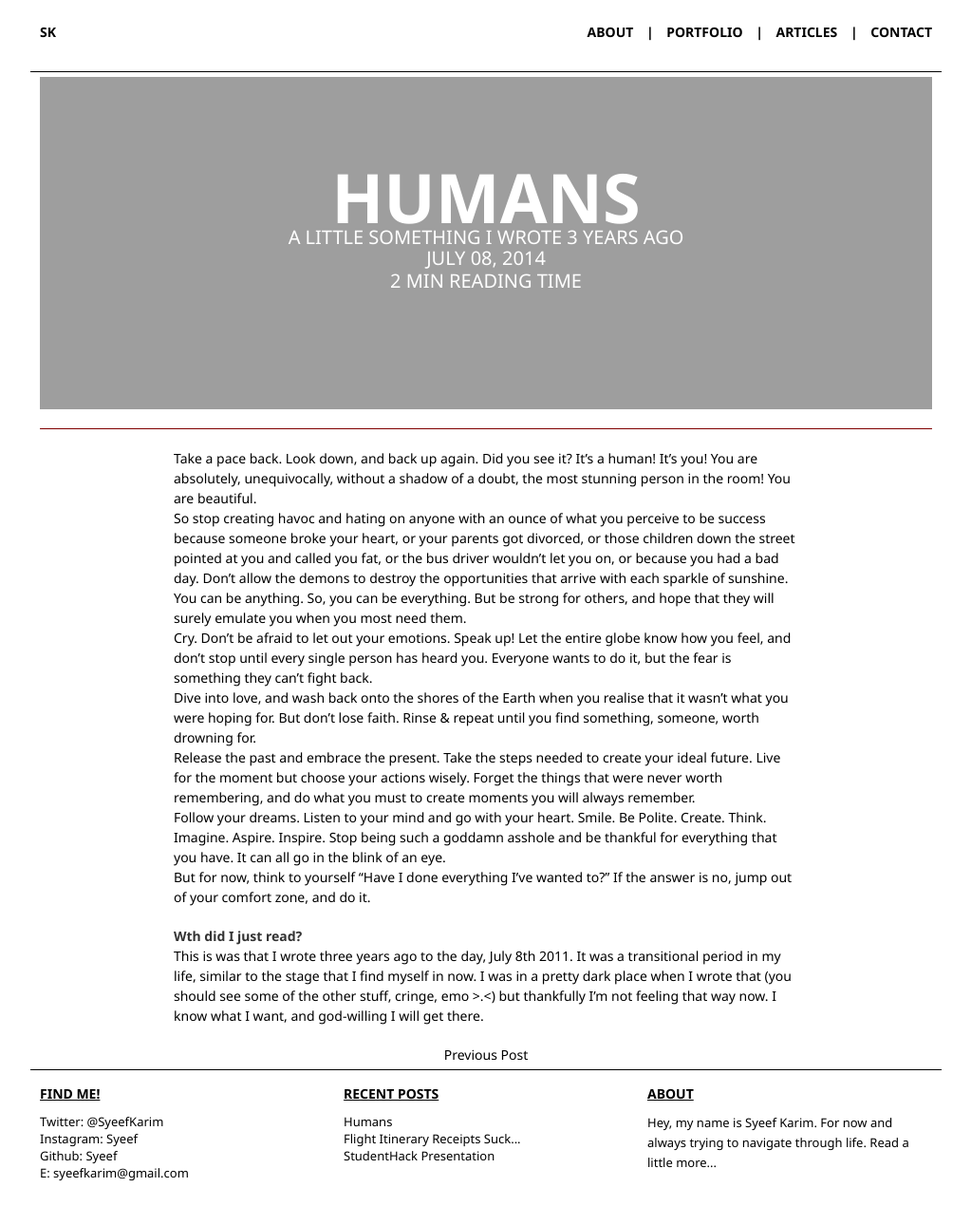
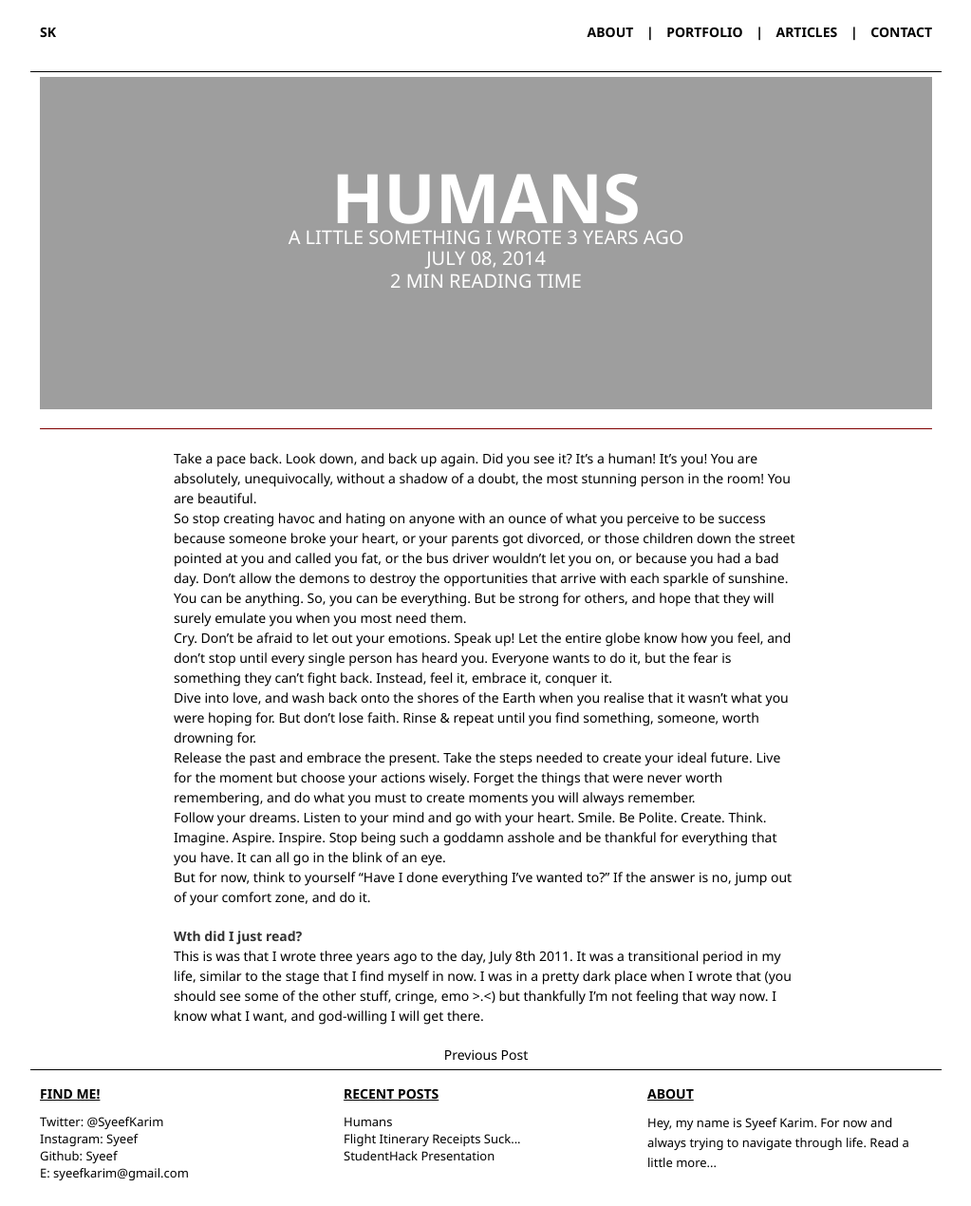
Before and after one commit to syeef/syeefkarim-2016-v0, a Jekyll site: the page built from _posts/2014-07-08-human.md, in a window 1280 px wide. Shown: the whole page at 95% size, without its empty margins (128-1151 px from the left). Built offline with Jekyll 4.4.1, drawn with Linux system fonts in a browser that asks for light colours; Markdown is read by kramdown in place of the engine named in the settings.

Commit message:
fixed it

```diff
--- a/_posts/2014-07-08-human.md
+++ b/_posts/2014-07-08-human.md
@@ -10,7 +10,7 @@ layout: post
 Take a pace back. Look down, and back up again. Did you see it? It's a human! It's you! You are absolutely, unequivocally, without a shadow of a doubt, the most stunning person in the room! You are beautiful.
 So stop creating havoc and hating on anyone with an ounce of what you perceive to be success because someone broke your heart, or your parents got divorced, or those children down the street pointed at you and called you fat, or the bus driver wouldn't let you on, or because you had a bad day. Don't allow the demons to destroy the opportunities that arrive with each sparkle of sunshine.
 You can be anything. So, you can be everything. But be strong for others, and hope that they will surely emulate you when you most need them.
-Cry. Don't be afraid to let out your emotions. Speak up! Let the entire globe know how you feel, and don't stop until every single person has heard you. Everyone wants to do it, but the fear is something they can't fight back.
+Cry. Don't be afraid to let out your emotions. Speak up! Let the entire globe know how you feel, and don't stop until every single person has heard you. Everyone wants to do it, but the fear is something they can't fight back. Instead, feel it, embrace it, conquer it.
 Dive into love, and wash back onto the shores of the Earth when you realise that it wasn't what you were hoping for. But don't lose faith. Rinse & repeat until you find something, someone, worth drowning for.
 Release the past and embrace the present. Take the steps needed to create your ideal future. Live for the moment but choose your actions wisely. Forget the things that were never worth remembering, and do what you must to create moments you will always remember.
 Follow your dreams. Listen to your mind and go with your heart. Smile. Be Polite. Create. Think. Imagine. Aspire. Inspire. Stop being such a goddamn asshole and be thankful for everything that you have. It can all go in the blink of an eye.
```
